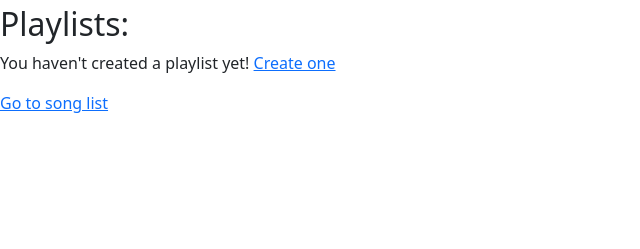
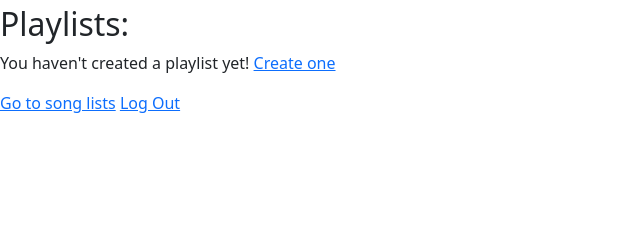
Before and after one commit to Federallo/Backend_PPM, a Django app: template music_streaming/templates/userProfile.html in a window 1280 px wide. Shown: the part 51-300 px from the top of the page, without its empty margins (0-640 px from the left). Run offline with Django 3.2, Linux system fonts and the light colour scheme; the template is opened without the code that fills it, so the values that code supplies are empty.

Commit message:
included built-in users functions like logout in urls.py. Also added logout button in profile page

```diff
--- a/music_streaming/music_streaming/urls.py
+++ b/music_streaming/music_streaming/urls.py
@@ -21,4 +21,5 @@ urlpatterns = [
     path('admin/', admin.site.urls),
     path('', include('songs.urls')),
     path('users/', include('users.urls')),
+    path('users/', include('django.contrib.auth.urls')),
 ]
--- a/music_streaming/templates/userProfile.html
+++ b/music_streaming/templates/userProfile.html
@@ -14,5 +14,6 @@
             <p> You haven't created a playlist yet! <a href = "">Create one</a></p><!--TODO"{% url 'playlistCreation'}"-->
     {% endfor %}
 
-    <a href="{% url 'index' %}">Go to song list</a>
+    <a href="{% url 'index' %}">Go to song lists</a>
+    <a href="{% url 'logout' %}">Log Out</a>
 {% endblock %}
--- a/music_streaming/users/views.py
+++ b/music_streaming/users/views.py
@@ -1,9 +1,6 @@
-from django.shortcuts import render
-from django.views.generic import ListView,CreateView
+from django.views.generic import CreateView
 from django.urls import reverse_lazy
 from .forms import CustomUserCreationForm
-from django.contrib.auth import authenticate, login
-from django.http import HttpResponseRedirect
 
 # Create your views here.
 class SignUpView(CreateView):
```
Also changed, not shown: music_streaming/db.sqlite3.
